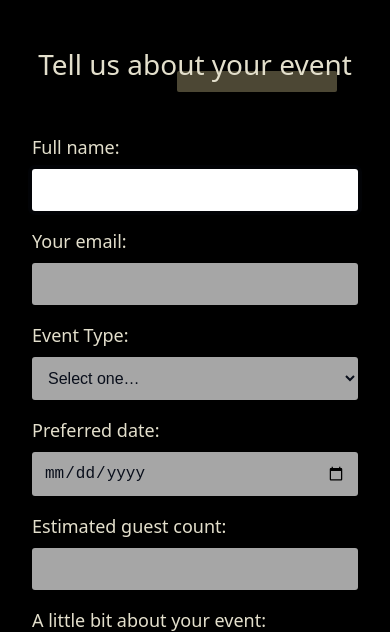
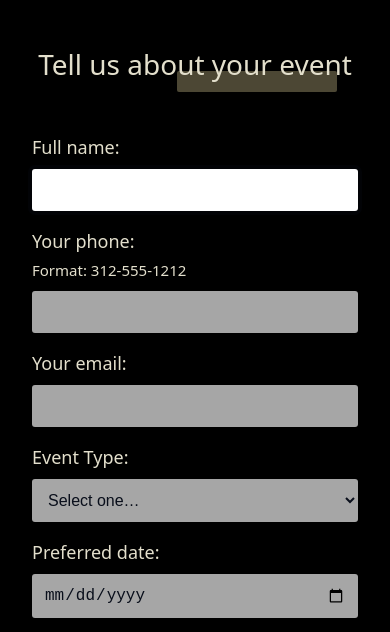
Before and after one commit to jmatc/oldtowne, a plain HTML site: page contact.html in a window 390 px wide. Shown: the part 198-830 px from the top of the page. Drawn offline with Linux system fonts and the light colour scheme.

Commit message:
Adds telephone field to form

```diff
--- a/contact.html
+++ b/contact.html
@@ -29,6 +29,13 @@
             <label for="full-name">
               Full name:
               <input id="full-name" type="text" name="full-name" required autofocus>
+            </label>
+          </div>
+          <div class="field">
+            <label for="telephone">
+              Your phone:<br />
+              <small>Format: 312-555-1212</small>
+              <input id="telephone" type="tel" name="telephone" placeholder="312-555-1212" pattern="[0-9]{3}-[0-9]{3}-[0-9]{4}" required>
             </label>
           </div>
           <div class="field">
```
Also changed, not shown: index.html (+0 -1 lines).
